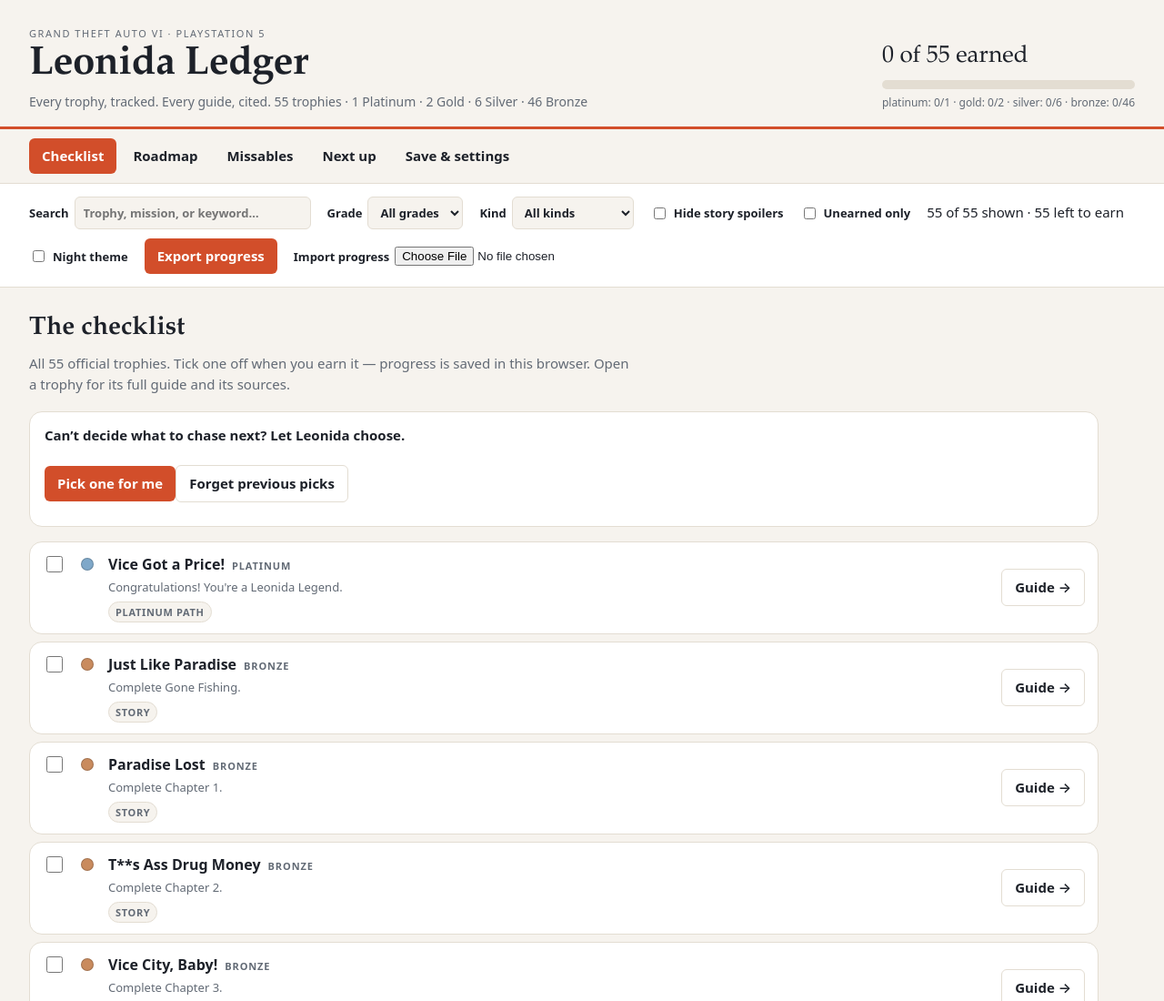
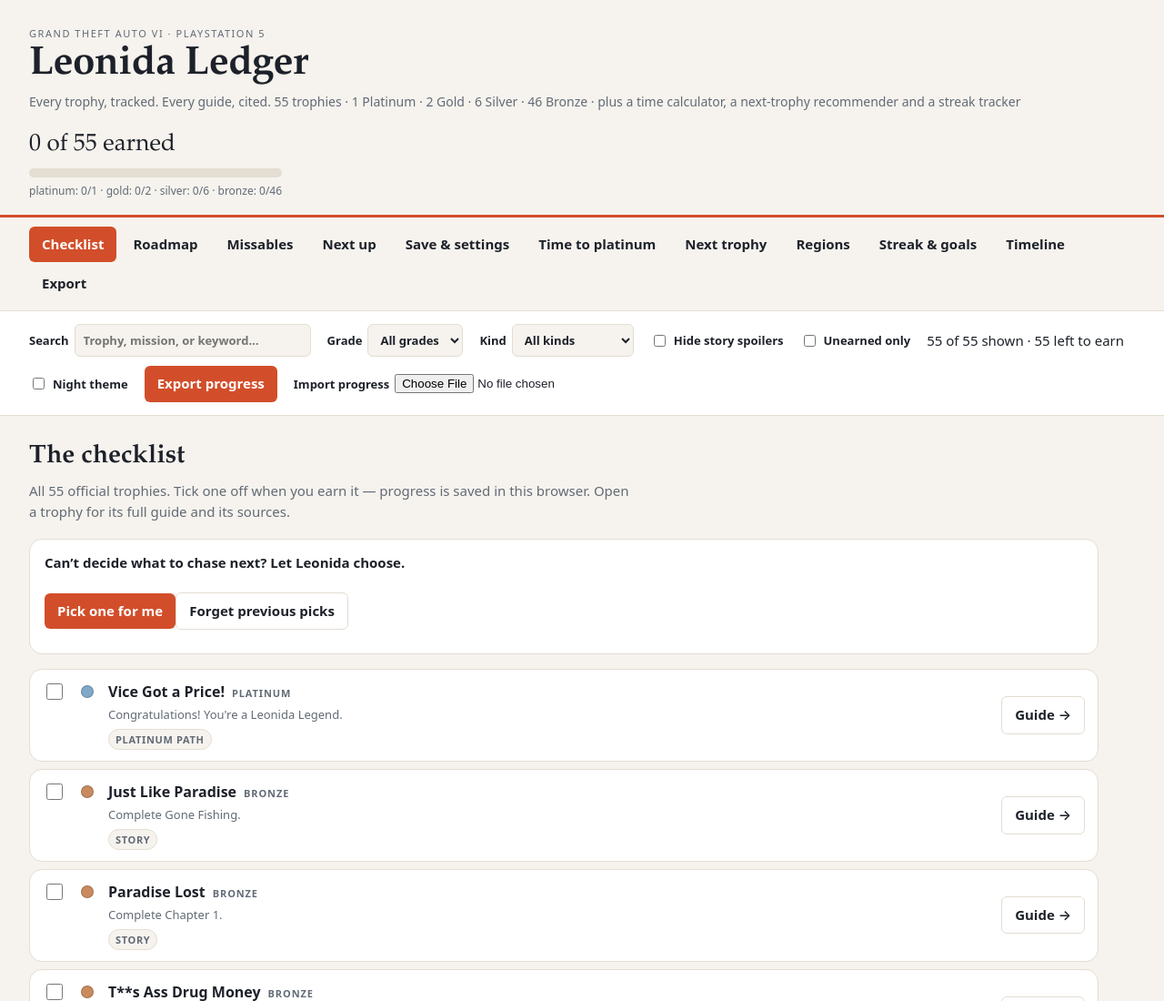
Before and after one commit to ksatria56/gta6-trophy-guide, a plain HTML site: page app/index.html in a window 1280 px wide. Shown: the top 1100 px of the page at 91% size. Drawn offline with Linux system fonts and the light colour scheme.

Commit message:
Add files via upload

```diff
--- a/app/index.html
+++ b/app/index.html
@@ -14,7 +14,7 @@
   <div id="brand">
     <p id="kicker">Grand Theft Auto VI · PlayStation 5</p>
     <h1 id="title">Leonida Ledger</h1>
-    <p id="subtitle">Every trophy, tracked. Every guide, cited. 55 trophies · 1 Platinum · 2 Gold · 6 Silver · 46 Bronze</p>
+    <p id="subtitle">Every trophy, tracked. Every guide, cited. 55 trophies · 1 Platinum · 2 Gold · 6 Silver · 46 Bronze · plus a time calculator, a next-trophy recommender and a streak tracker</p>
   </div>
   <div id="progressBlock" aria-label="Overall progress">
     <p id="progressCount">0 of 55 earned</p>
@@ -29,6 +29,12 @@
   <a href="#/missables" data-route="missables">Missables</a>
   <a href="#/planner" data-route="planner">Next up</a>
   <a href="#/save" data-route="save">Save &amp; settings</a>
+  <a href="#/time" data-route="time">Time to platinum</a>
+  <a href="#/next" data-route="next">Next trophy</a>
+  <a href="#/regions" data-route="regions">Regions</a>
+  <a href="#/streak" data-route="streak">Streak &amp; goals</a>
+  <a href="#/timeline" data-route="timeline">Timeline</a>
+  <a href="#/export" data-route="export">Export</a>
 </nav>
 
 <section id="toolbar" aria-label="Find and filter trophies">
@@ -65,6 +71,8 @@
   <label id="importLabel">Import progress <input id="importFile" type="file" accept="application/json"></label>
 </section>
 
+<section id="quickStats" aria-live="polite"></section>
+
 <main id="view"></main>
 
 <aside id="detailPane" aria-label="Trophy guide" hidden>
```
